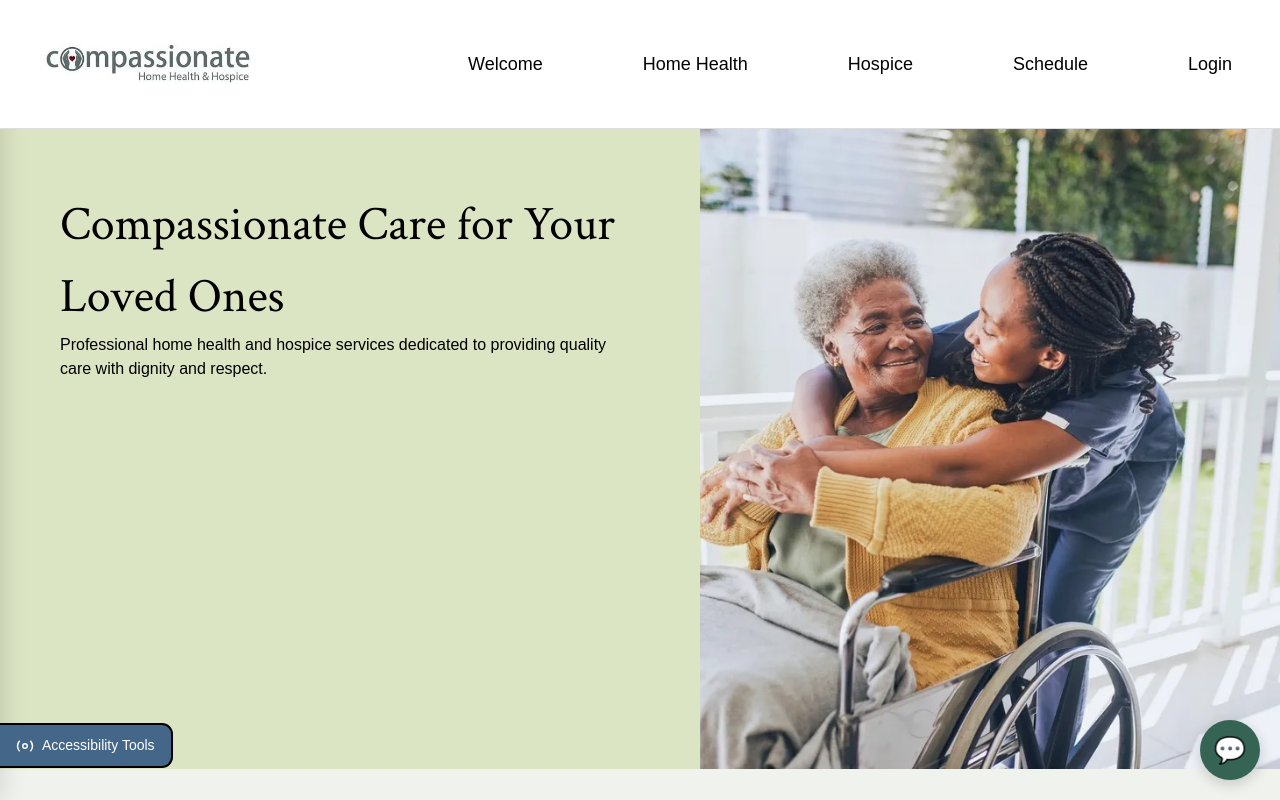
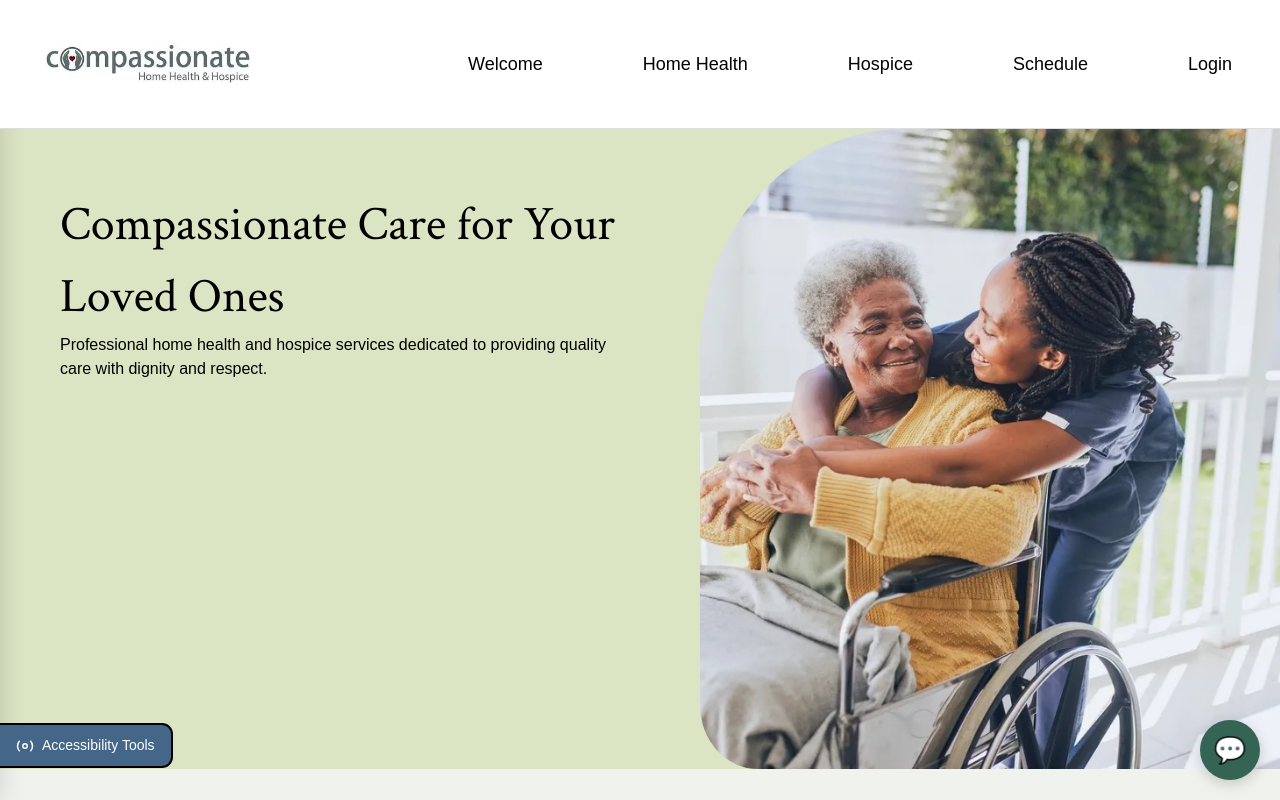
Before and after one commit to Compassionate4you/Compassionate4youSite, a React (Vite) app in the folder client/: page / in a window 1280 px wide. Shown: the top 800 px of the page. Built offline with nearby package versions, Linux system fonts and the light colour scheme; no server answers.

Commit message:
Add border radius to hero img

```diff
--- a/client/src/styles/LandingPage.css
+++ b/client/src/styles/LandingPage.css
@@ -14,6 +14,7 @@ body {
   .hero {
     display: flex;
     height: 80vh;
+    background-color: var(--color-light-green);
   }
 
   .hero-left {
@@ -29,6 +30,8 @@ body {
 
   .hero-right {
     flex: 1;
+    overflow: hidden;
+    border-radius: 35% 0 0 10%;
   }
 
   .hero-right img {
```
